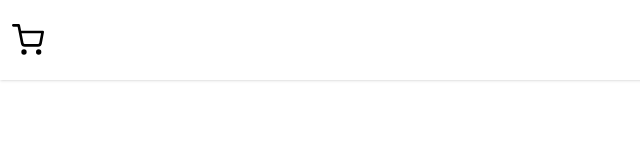
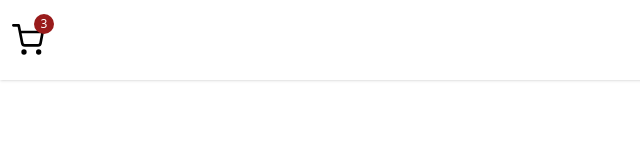
Before and after one commit to M-Hosseini80/tailwind-checkout-cart, a plain HTML site: page index.html in a window 1280 px wide. Shown: the full height of the page, 0-640 px from the left. Drawn offline with nearby package versions, Linux system fonts and the light colour scheme.

Commit message:
item badge added

```diff
--- a/index.html
+++ b/index.html
@@ -17,7 +17,9 @@
                 </a>
                 <!-- cart -->
                 <div class="group">
-                    <div class="cursor-pointer">
+                    <div class="cursor-pointer relative">
+                        <span
+                            class="bg-red-800 absolute  text-white rounded-full right-[-10px] top-[-10px] text-xs w-5 h-5 p-1  text-center flex justify-center items-center">3</span>
                         <svg class="h-8 w-8 " viewBox="0 0 24 24" fill="none" stroke="currentColor" stroke-width="2"
                             stroke-linecap="round" stroke-linejoin="round">
                             <circle cx="9" cy="21" r="1" />
```
